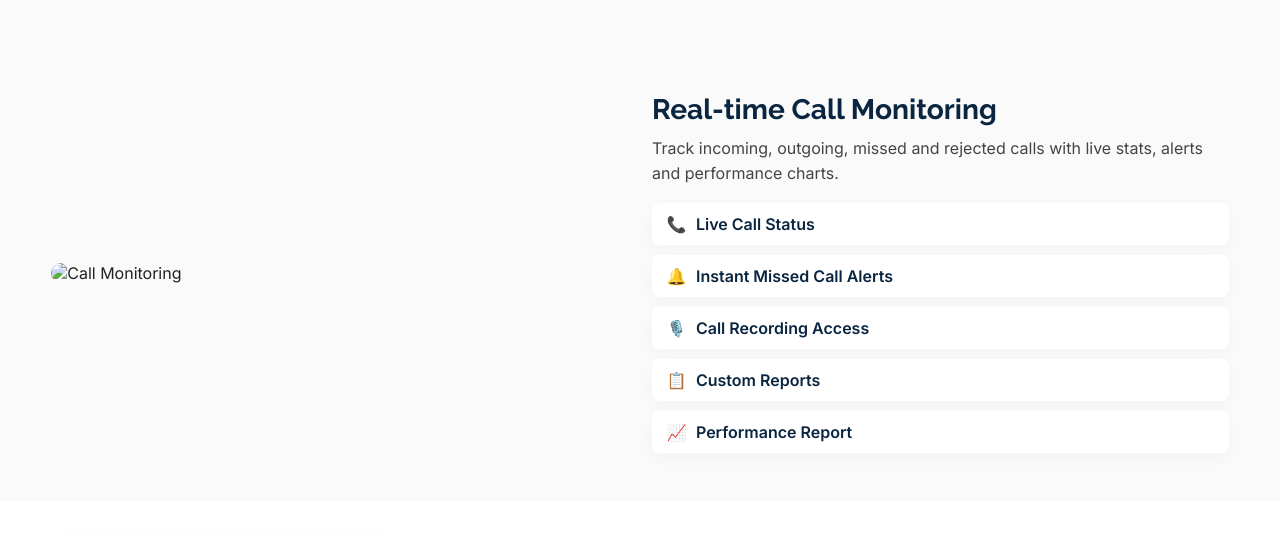
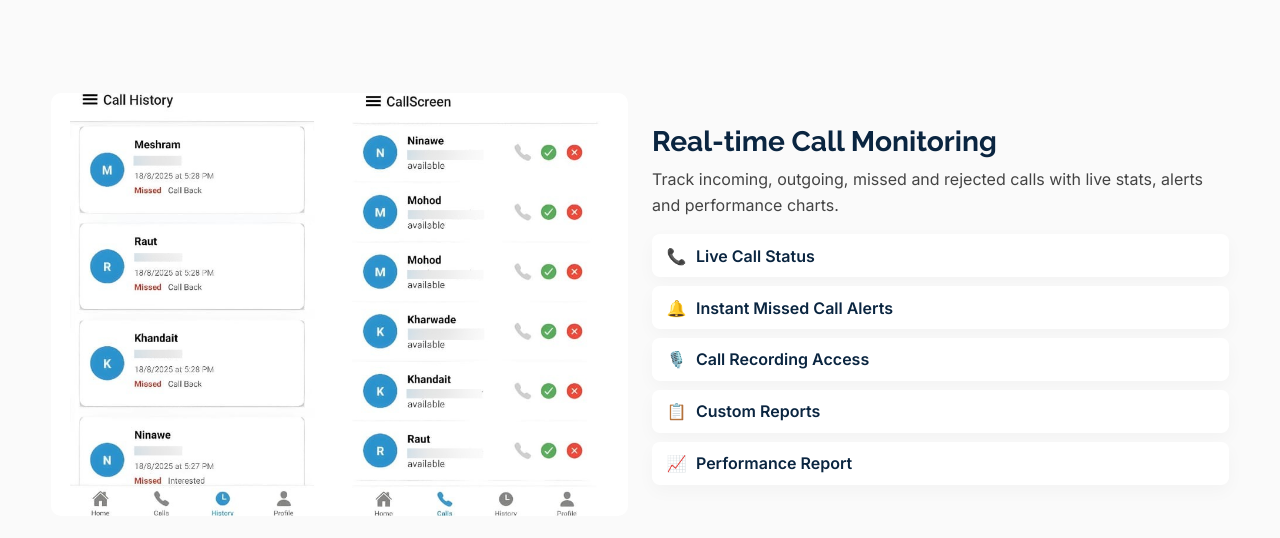
Before and after one commit to bhargavp007/Dax-Dialer-website, a plain HTML site: page index.html in a window 1280 px wide. Shown: the part 853-1391 px from the top of the page. Drawn offline with nearby package versions, Linux system fonts and the light colour scheme.

Commit message:
update index.html

```diff
--- a/index.html
+++ b/index.html
@@ -72,7 +72,7 @@
   <section id="call-monitoring" class="call-monitoring">
     <div class="container split-feature reverse">
       <div class="feature-image" data-aos="fade-right">
-        <img src="callmonitoring.jpg" alt="Call Monitoring">
+        <img src="callmonitor.jpg" alt="Call Monitoring">
       </div>
       <div class="feature-text" data-aos="fade-left">
         <h2>Real-time Call Monitoring</h2>
```
